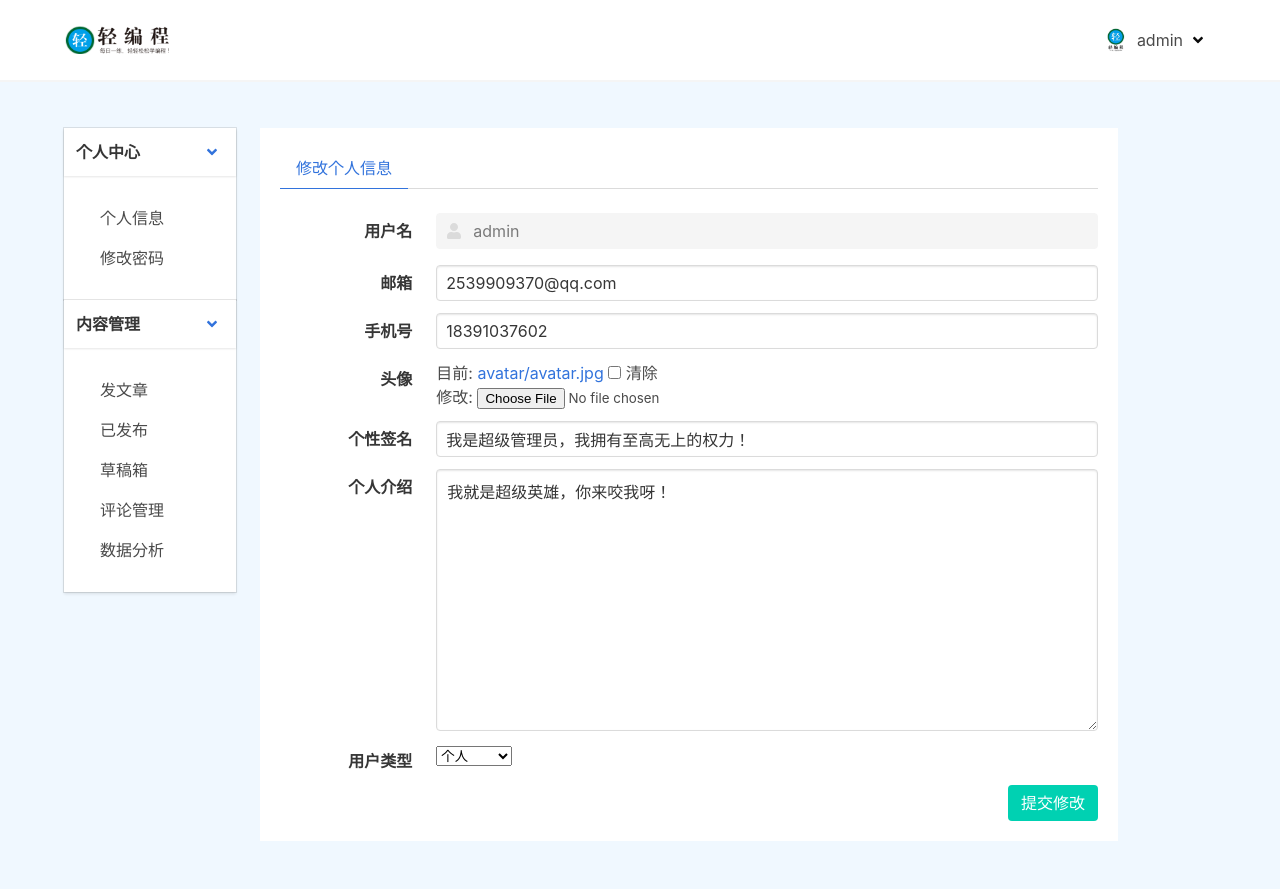
After one commit to cailongping/web_blog, a Django app: page /account/edit_user/ in a window 1280 px wide. The commit adds this page. Run offline with Django 3.2, Linux system fonts and the light colour scheme; a user stored in the database is signed in; data comes from the database, SQL or seed files in the repository; some libraries are stand-ins or nearby versions.

Commit message:
修改编辑用户信息模板

```diff
--- /dev/null
+++ b/account/templates/account/edit_user.html
@@ -0,0 +1,70 @@
+{% extends 'account/person_center.html' %}
+{% load staticfiles %}
+{% load i18n static %}
+
+{% block head %}
+    <title>修改个人信心</title>
+    <script src="{% static 'account/js/file.js' %}"></script>
+{% endblock head %}
+
+{% block person %}
+<div class="tabs">
+    <ul>
+        <li class="is-active"><a>修改个人信息</a></li>
+    </ul>
+</div>
+<div class="content">
+    <fieldset disabled style="margin-bottom: 1em">
+        <div class="field is-horizontal">
+          <div class="field-label is-normal">
+            <label class="label">用户名</label>
+          </div>
+          <div class="field-body">
+            <div class="field">
+              <p class="control is-expanded has-icons-left">
+                <input class="input" type="text" placeholder="Name" value="{{ user.username }}">
+                <span class="icon is-small is-left">
+                  <i class="fas fa-user"></i>
+                </span>
+              </p>
+            </div>
+          </div>
+        </div>
+    </fieldset>
+
+
+    <form method="post" enctype="multipart/form-data">
+      {% csrf_token %}
+      <div class="field is-horizontal">
+          <div class="field-label is-normal">
+            <label for="{{ form.email.id_for_label }}" class="label">{{ form.email.label }}</label>
+          </div>
+          <div class="field-body">
+            <div class="field">
+              <div class="control">
+                  {{ form.email }}
+              </div>
+            </div>
+          </div>
+      </div>
+        {% for field in user_info_form %}
+        <div class="field is-horizontal">
+            <div class="field-label is-normal">
+              <label for="{{ field.id_for_label }}" class="label">{{ field.label }}</label>
+            </div>
+            <div class="field-body">
+              <div class="field">
+                <div class="control">
+                   {{ field }}
+                </div>
+              </div>
+            </div>
+        </div>
+        {% endfor %}
+        <input class=" button is-primary is-pulled-right" type="submit" value="{% trans '提交修改' %}">
+        <div class=" is-clearfix"></div>
+
+    </form>
+</div>
+
+{% endblock person %}
--- a/account/templates/account/person_center.html
+++ b/account/templates/account/person_center.html
@@ -144,7 +144,7 @@
                             </div>
                         </div>
                         <div class="column is-narrow-mobile">
-                            <a class=" button is-light is-pulled-right" href="{% url 'account:edit_phone' %}" style="margin-top: 1.8rem">修改信息</a>
+                            <a class=" button is-light is-pulled-right" href="{% url 'account:edit_user' %}" style="margin-top: 1.8rem">修改信息</a>
                         </div>
                     </div>
 
--- a/account/urls.py
+++ b/account/urls.py
@@ -6,6 +6,6 @@ app_name = 'account'
 urlpatterns = [
     path('register/', views.register, name="register"),  # 注册
     path('person/', views.person_center, name="person"), # 个人中心
-    path('edit_phone/', views.edit_phone, name="edit_phone"), # 编辑用户信息
+    path('edit_user/', views.edit_user, name="edit_user"), # 编辑用户信息
     path('person_article/', views.person_article, name="person_article"), # 查询当前登录用户已经发布的文章
 ]
--- a/account/views.py
+++ b/account/views.py
@@ -30,30 +30,33 @@ def register(request):
 @login_required(login_url='login')
 def person_center(request):
     # 个人中心
-    user = User.objects.get(username=request.user.username)
     return render(request, 'account/person_center.html')
 
 
 @login_required(login_url='login')
-def edit_phone(request):
+def edit_user(request):
     # 修改用户信息
-    user = User.objects.get(username=request.user)
-    user_info = user.userinfo
+    user = User.objects.get(username=request.user)  # 获取当前用户
+    user_info = user.userinfo   # 一对一关系获取
     if request.method != "POST":
+        # instance 用来设置以当前信息填充表单
         form = UserForm(instance=user)
         user_info_form = UserInfoForm(instance=user_info)
     else:
+        # request.POST 用来获取表单中的文本数据  request.FILES 用来获取表单中上传的二进制文件数据
         user_info_form = UserInfoForm(request.POST, request.FILES, instance=user_info )
         form = UserForm(request.POST, instance=user)
+        # 验证两个表单数据的合法性
         if user_info_form.is_valid() and form.is_valid():
+            # 不使用表单获取字段的方式单独保存，我们直接保存模型
             user_info.save()
             user.save()
-            return redirect('account:person')
-    return render(request, 'account/edit_phone.html', locals())
+            return redirect('account:person')     # 保存成功跳转到个人中心主页
+    return render(request, 'account/edit_user.html', locals())
 
 
 @login_required(login_url='login')
 def person_article(request):
+    # 查询当前用户已经发布的文章
     article_list = Article.objects.filter(author=request.user).order_by('pub_date')
-    # print(article_list)
     return render(request, 'account/person_article.html', locals())
```
